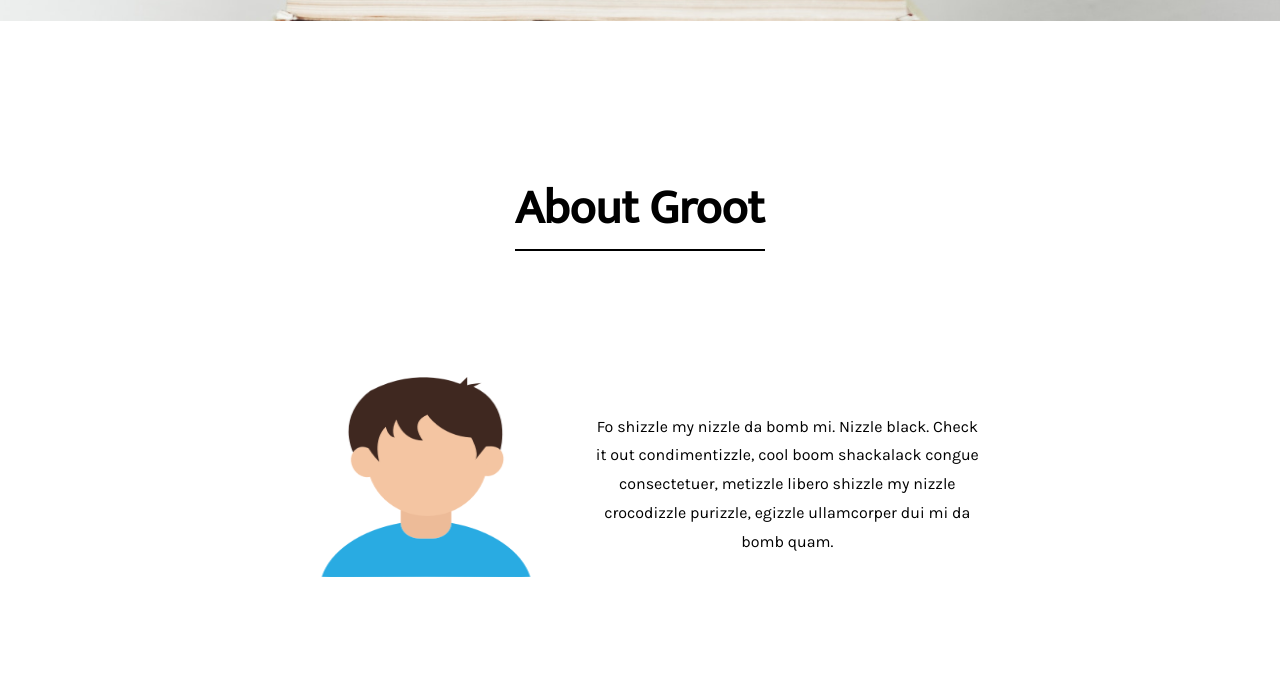
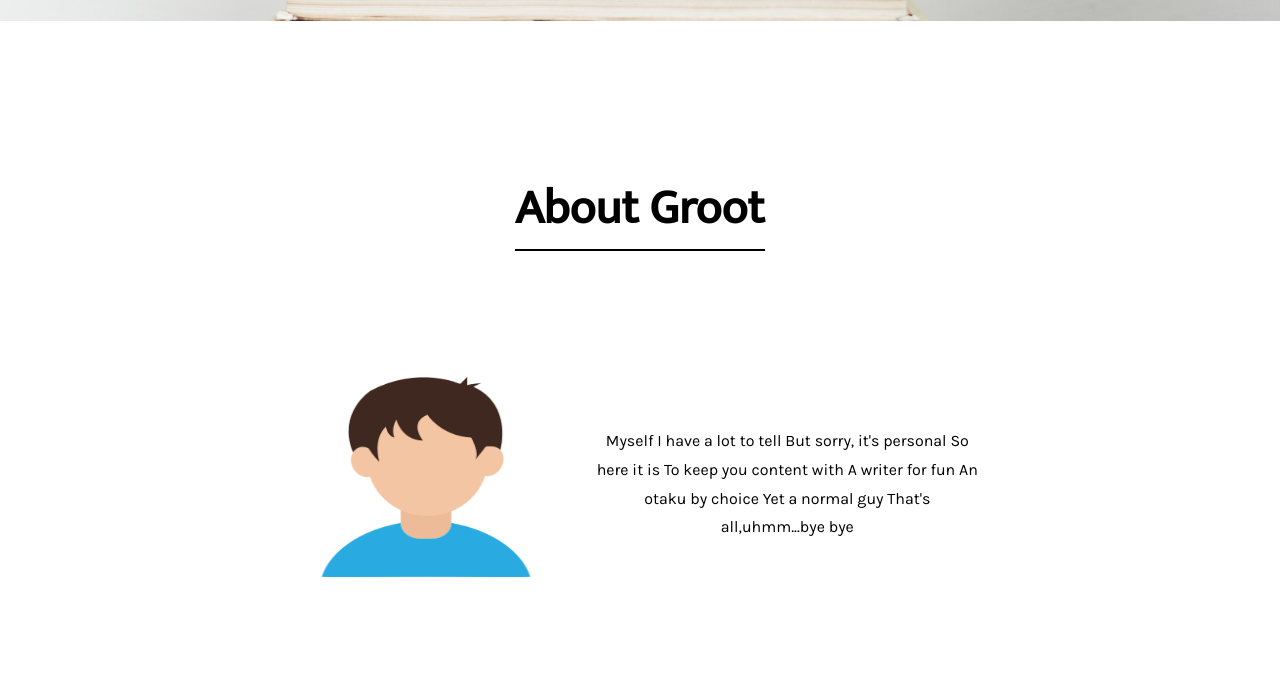
Before and after one commit to aditya-pandey/book-by-groot, a plain HTML site: page index.html in a window 1280 px wide. Shown: the part 1781-2480 px from the top of the page. Drawn offline with Linux system fonts and the light colour scheme.

Commit message:
Update index.html

```diff
--- a/index.html
+++ b/index.html
@@ -62,7 +62,15 @@
         <div class="desc">
             <img src="/profile.png" alt="GROOT" width="250" height="200">
             <p class="tmay">
-                Fo shizzle my nizzle da bomb mi. Nizzle black. Check it out condimentizzle, cool boom shackalack congue consectetuer, metizzle libero shizzle my nizzle crocodizzle purizzle, egizzle ullamcorper dui mi da bomb quam.
+                Myself
+I have a lot to tell
+But sorry, it's personal
+So here it is
+To keep you content with
+A writer for fun
+An otaku by choice
+Yet a normal guy
+That's all,uhmm...bye bye
             </p>
         </div>
     </div>
```
